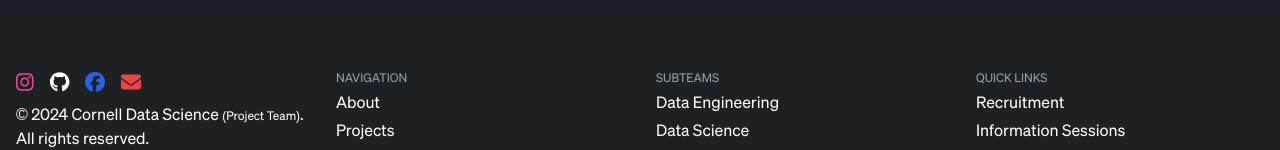
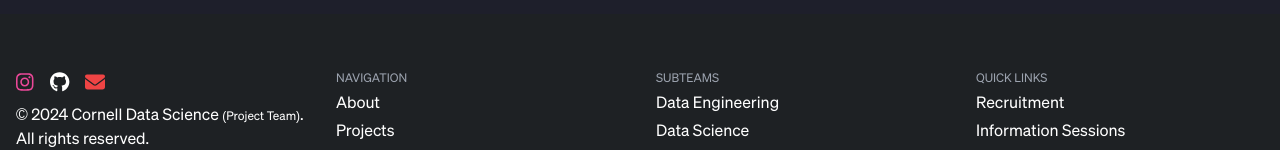
Before and after one commit to Miwi343/cds-website-fork, a Next.js app: page / in a window 1280 px wide. Shown: the part 5111-5261 px from the top of the page. Built offline with nearby package versions, Linux system fonts and the light colour scheme.

Commit message:
FIX: Removed Facebook link in footer

```diff
--- a/src/components/Footer.tsx
+++ b/src/components/Footer.tsx
@@ -4,7 +4,7 @@ import { FontAwesomeIcon } from "@fortawesome/react-fontawesome";
 import {
   faInstagram,
   faGithub,
-  faFacebook,
+  // faFacebook,
 } from "@fortawesome/free-brands-svg-icons";
 import { faEnvelope } from "@fortawesome/free-solid-svg-icons";
 
@@ -34,14 +34,14 @@ const Footer: React.FC<FooterProps> = (props) => {
             >
               <FontAwesomeIcon icon={faGithub} size="lg" />
             </Link>
-            <Link
+            {/* <Link
               href="https://www.facebook.com/CornellDataScience"
               target="_blank"
               rel="noopener noreferrer"
               className="text-blue-600"
             >
               <FontAwesomeIcon icon={faFacebook} size="lg" />
-            </Link>
+            </Link> */}
             <Link
               href="mailto:cornelldatascience@gmail.com"
               className="text-red-500"
```
